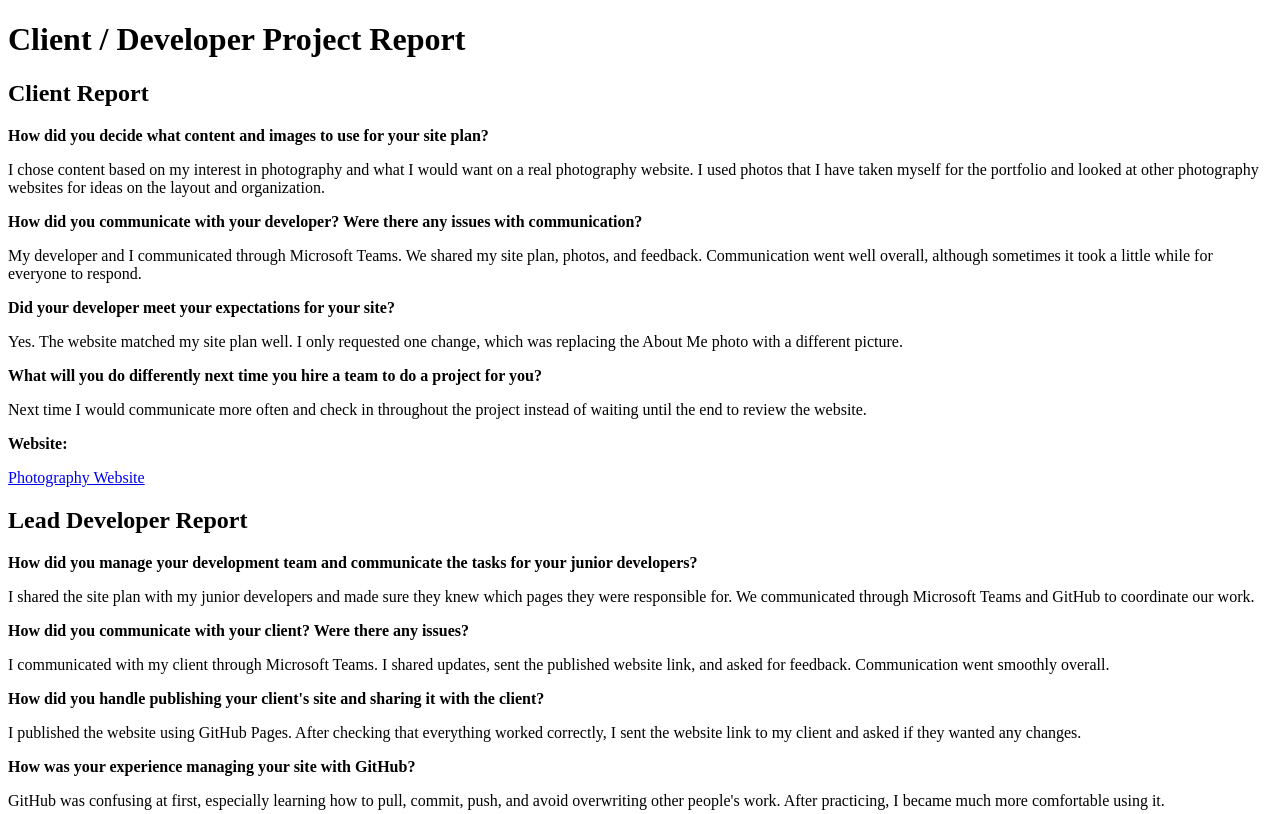
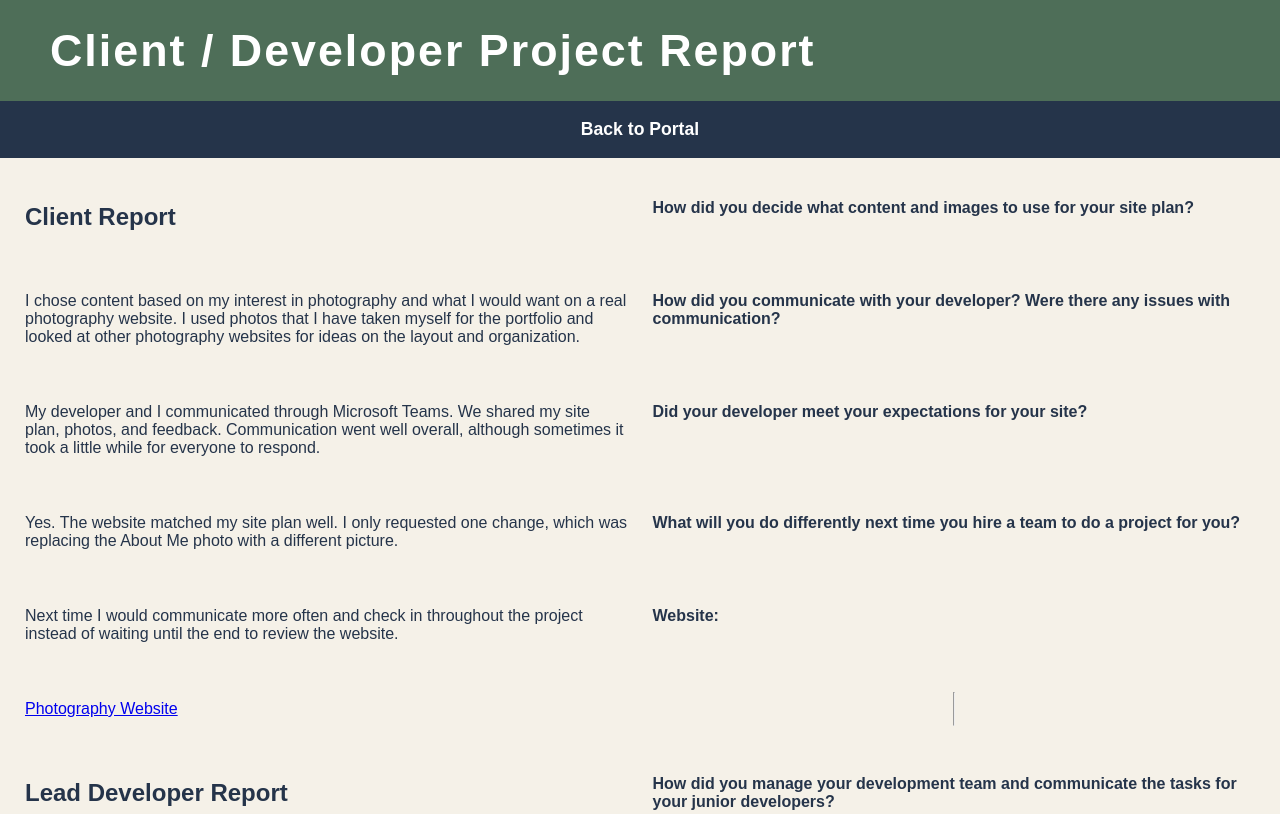
Before and after one commit to apolinartrishell7/wdd130, a plain HTML site: page client_report.html in a window 1280 px wide. Shown: the top 814 px of the page. Drawn offline with Linux system fonts and the light colour scheme.

Commit message:
update with css

```diff
--- a/client_report.html
+++ b/client_report.html
@@ -4,10 +4,26 @@
     <meta charset="UTF-8">
     <meta name="viewport" content="width=device-width, initial-scale=1.0">
     <title>Client Report</title>
+
+    <link rel="preconnect" href="https://fonts.googleapis.com">
+    <link rel="preconnect" href="https://fonts.gstatic.com" crossorigin>
+
+    <link href="https://fonts.googleapis.com/css2?family=Playfair+Display:wght@700&display=swap" rel="stylesheet">
+
+    <link rel="stylesheet" href="styles.css">
 </head>
+
 <body>
 
-<h1>Client / Developer Project Report</h1>
+<header>
+    <h1>Client / Developer Project Report</h1>
+</header>
+
+<nav>
+    <a href="index.html">Back to Portal</a>
+</nav>
+
+<main>
 
 <h2>Client Report</h2>
 
@@ -41,6 +57,7 @@ Next time I would communicate more often and check in throughout the project ins
 <a href="https://branten711.github.io/wdd130-Apolinar/">Photography Website</a>
 </p>
 
+<hr>
 
 <h2>Lead Developer Report</h2>
 
@@ -74,6 +91,7 @@ GitHub was confusing at first, especially learning how to pull, commit, push, an
 <a href="https://apolinartrishell7.github.io/wdd130-hanks/index.html">Audrey Hanks Website</a>
 </p>
 
+<hr>
 
 <h2>Junior Developer Report</h2>
 
@@ -108,6 +126,7 @@ Yes. At first I had trouble learning how to pull, push, and work with repositori
 <a href="BREANNA_SITE_URL">Breanna Caballero-Salazar Website</a>
 </p>
 
+<hr>
 
 <h2>General Experience and Reflections</h2>
 
@@ -135,5 +154,11 @@ I would communicate with my teammates earlier and check the repositories more of
 Yes. This project gave me experience using GitHub, working with a team, communicating with clients, and making changes to shared projects. I feel much more confident working on collaborative web development projects than I did before.
 </p>
 
+</main>
+
+<footer>
+    <p>&copy; 2026 My WDD130 Portal</p>
+</footer>
+
 </body>
 </html>
```
